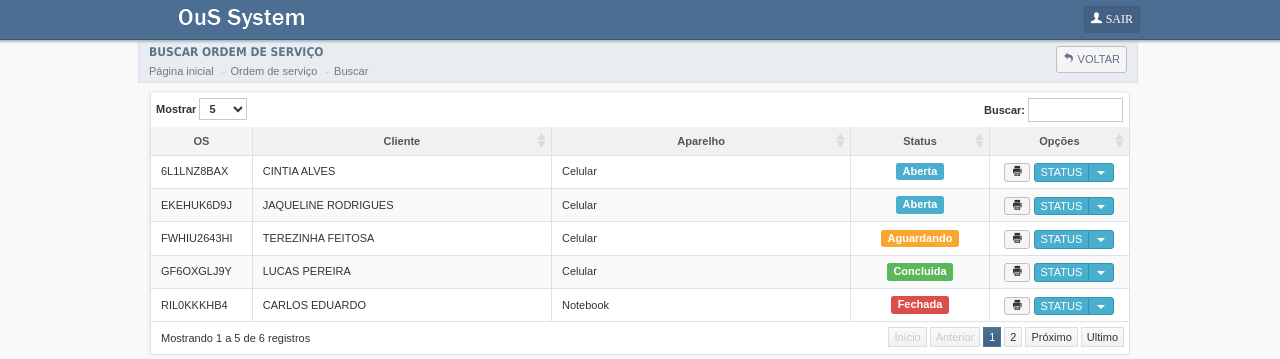
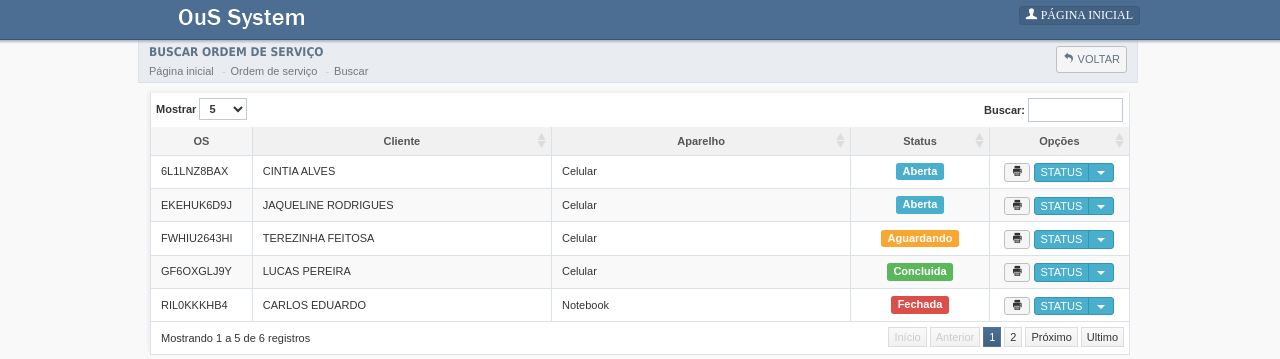
Before and after one commit to VoidUFC/OuS, a PHP site: page /buscar_os.php in a window 1280 px wide. Shown: the top 359 px of the page. Run offline with PHP 8.4, Linux system fonts and the light colour scheme; the visitor is signed in with stand-in values (Sample User, id 1); data comes from the database, SQL or seed files in the repository.

Commit message:
Update buscar_os.php

```diff
--- a/Projeto/buscar_os.php
+++ b/Projeto/buscar_os.php
@@ -77,8 +77,8 @@
 			    <span class="logo"></span>
                 <div class="buttons">
                     <div class="item">
-                        <a href="#" class="btn btn-primary btn-sm">
-                            <span class="i-user"> SAIR </span>
+                        <a href="#" class="btn btn-primary btn-xs">
+                            <span class="i-user"> PÁGINA INICIAL </span>
                         </a>
 
                     </div>
```
